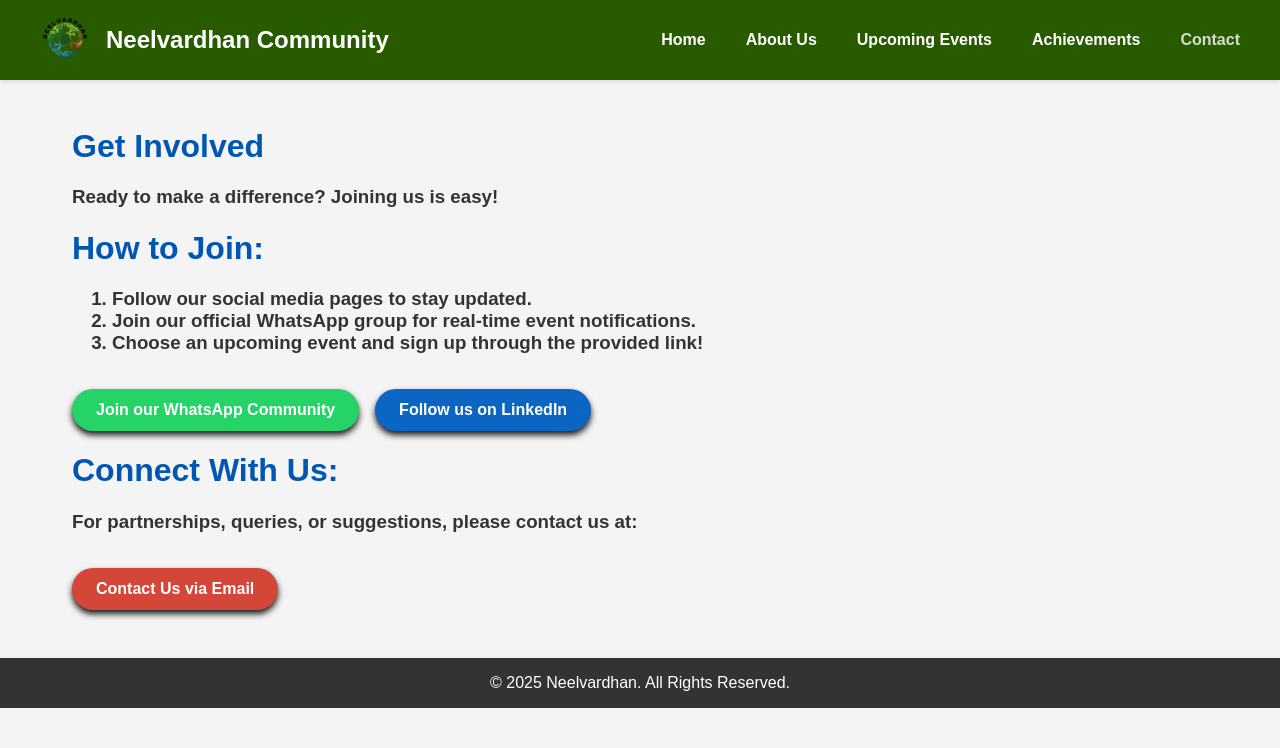
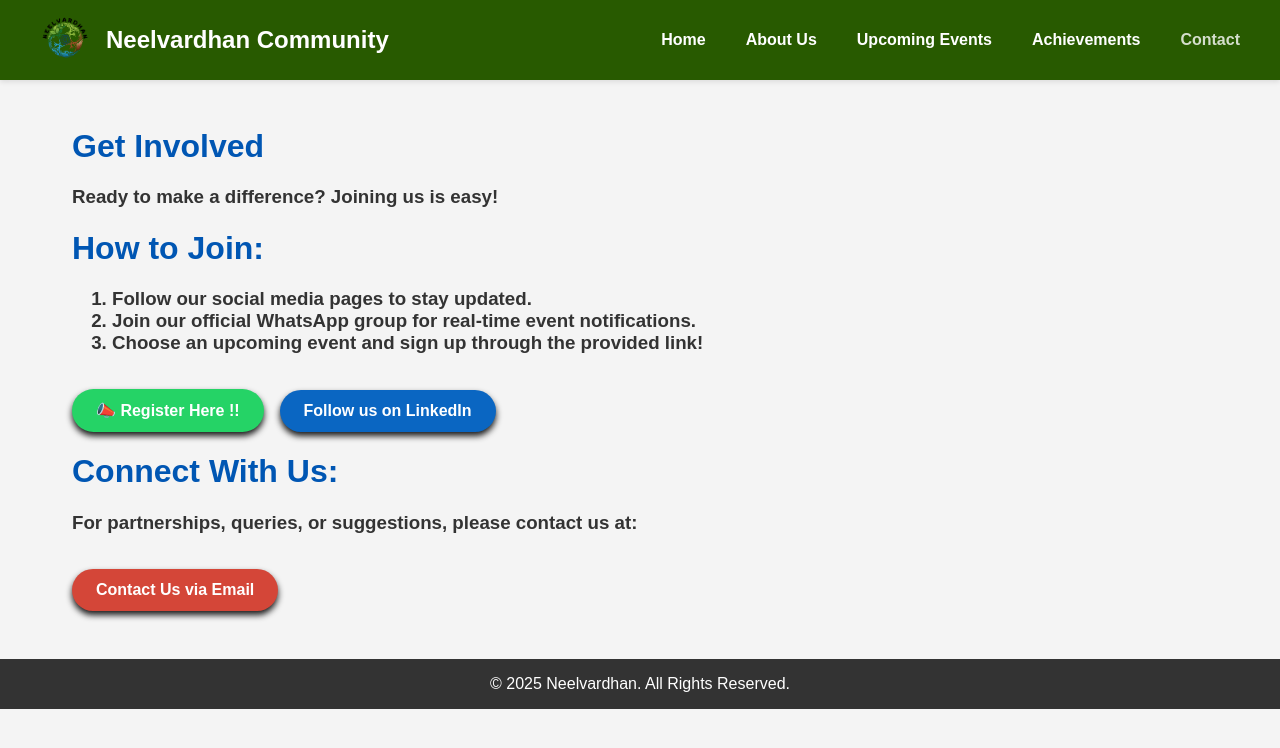
Before and after one commit to OG-DHRUV-1002/dns-website, a React (Create React App) app: page /contact in a window 1280 px wide. Shown: the top 748 px of the page. Built offline with nearby package versions, Linux system fonts and the light colour scheme.

Commit message:
WhatsAppButton.js

```diff
--- a/src/components/WhatsAppButton.js
+++ b/src/components/WhatsAppButton.js
@@ -6,7 +6,7 @@ const WhatsAppButton = () => {
 
   return (
     <a href={whatsappLink} target="_blank" rel="noopener noreferrer" className="whatsapp-button">
-      Join our WhatsApp Community
+      📣 Register Here !!
     </a>
   );
 };
```
